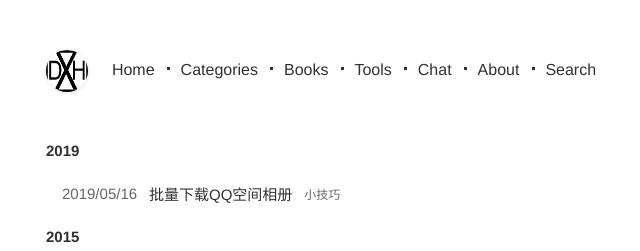
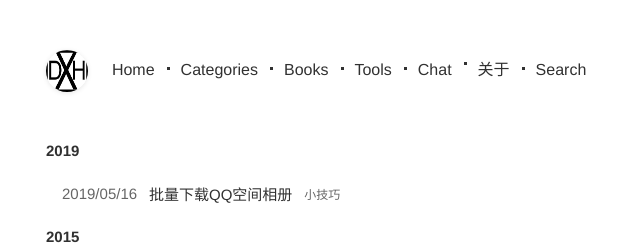
Before and after one commit to Devinteng/blog3, a Jekyll site: the page built from index.html, in a window 1280 px wide. Shown: the top 251 px of the page, without its empty margins (314-954 px from the left). Built offline with Jekyll 4.4.1, drawn with Linux system fonts in a browser that asks for light colours.

Commit message:
Update _config.yml

```diff
--- a/_config.yml
+++ b/_config.yml
@@ -25,8 +25,8 @@ menu:
     url: /pages/tools.html
   - title: Chat
     url: /pages/chat.html
-  - title: About
-    url: /pages/about.html
+  - title: 关于
+    url: /pages/关于.html
   - title: Search
     url: /pages/search.html
 
```
